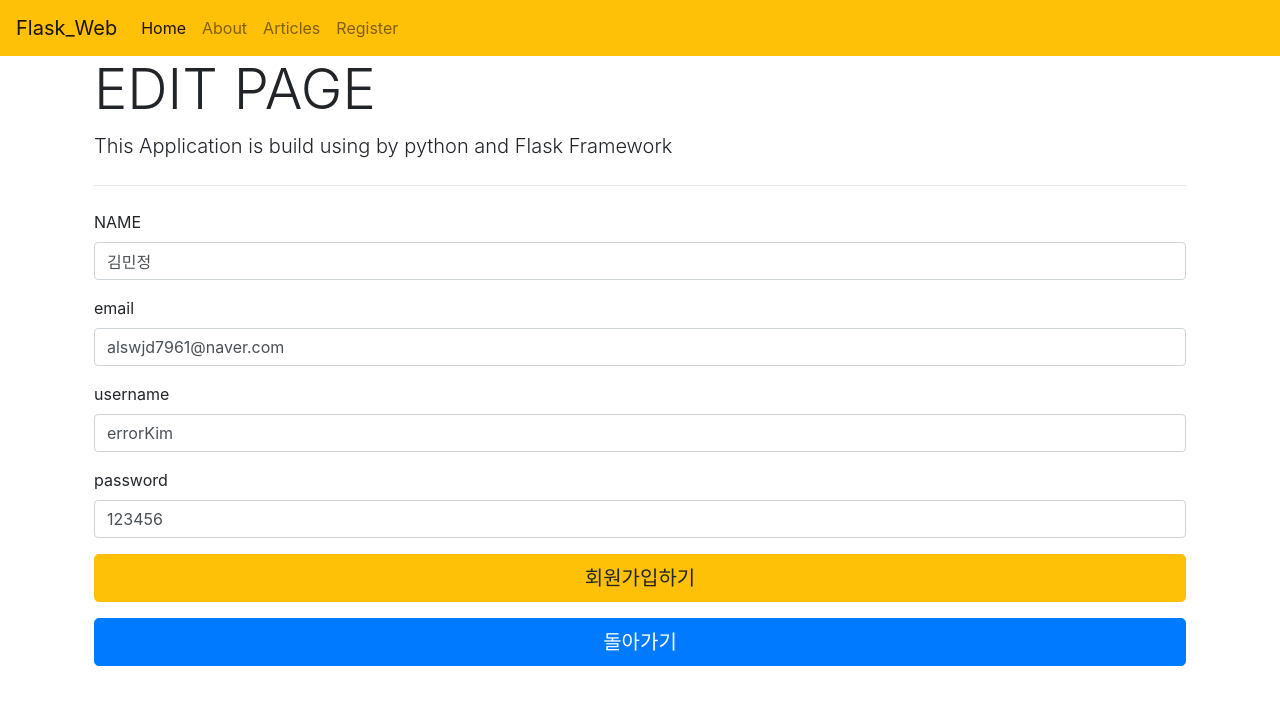
After one commit to minjung7961/flask_web, a Flask app: page /register in a window 1280 px wide. The commit adds this page. Shown: the top 705 px of the page. Run offline with Flask 2, Linux system fonts and the light colour scheme; some libraries are stand-ins or nearby versions.

Commit message:
과제 회원가입 페이지만들기

```diff
--- a/app.py
+++ b/app.py
@@ -89,11 +89,7 @@ def edit(id):
     if request.method == "POST":
         title = request.form['title']
         desc = request.form['desc']
-        print(request.form["title"])
-        print(request.form["desc"])
-        print(request.form["author"])
         sql = f"UPDATE topic SET title = '{title}', body = '{desc}' WHERE (id = {id});"
-        print(sql)
         cursor.execute(sql)
         db.commit()
         return redirect("/articles")
@@ -105,6 +101,23 @@ def edit(id):
         # print(topic)
         # db.commit()
         return render_template("article_edit.html",article = topic)
+
+@app.route('/register', methods=['POST','GET'])
+def register():
+    cursor = db.cursor()
+    if request.method == "GET":
+        return render_template("register.html")
+    else:
+        name = request.form['name']
+        email = request.form['email']
+        username = request.form['username']
+        password = request.form['password']
+        value_lsit = [name, email, username, password]
+        sql =f"INSERT INTO users (`name`, `email`, `username`, `password`) VALUES ('{name}', '{email}', '{username}', '{password}');"
+        print(sql)
+        cursor.execute(sql)
+        db.commit()
+        return render_template("register.html")
 # app.py 파일을 가장 먼저 실행하겠다라는 내용 (그중 이줄부터 실행할것이란 소리)
 if __name__ == '__main__':
     app.run() # 애가 서버 실행시켜줌
--- a/templates/article_edit.html
+++ b/templates/article_edit.html
@@ -5,6 +5,7 @@
 <hr class="my-4">
 
 <form action="/{{article[0]}}/edit" method="POST" onsubmit="return confirm('정말 수정 하시겠습니까?')">
+
     <div class="form-group">
         <label>TITLE</label>
         <input class="form-control" type="text" name='title' value="{{article[1]}}" placeholder="input your title" required>
@@ -13,7 +14,7 @@
 
     <div class="form-group">
         <label>DESCRIPTON</label>
-        <input class="form-control" type="text" name="desc" value="{{article[2]}}" placeholder="input your description" required>
+            <textarea class="form-control" name="desc"  required>{{article[2]}}</textarea>
     </div>
 
 
--- a/templates/includes/_navbar.html
+++ b/templates/includes/_navbar.html
@@ -16,6 +16,9 @@
             <li class="nav-item">
                 <a class="nav-link" href="/articles">Articles</a>
             </li>
+            <li class="nav-item">
+                <a class="nav-link" href="/Register">Register</a>
+            </li>
         </ul>
     </div>
 </nav>
--- /dev/null
+++ b/templates/register.html
@@ -0,0 +1,45 @@
+{% extends 'layouts.html' %}
+{% block body %}
+<h1 class="display-4">EDIT PAGE</h1>
+<p class="lead">This Application is build using by python and Flask Framework</p>
+<hr class="my-4">
+
+<form action="/register" method="POST" onsubmit="return confirm('위와 같은 내용으로 회원가입 하시겠습니까?')">
+
+    <div class="form-group">
+        <label>NAME</label>
+        <input class="form-control" type="text" name='name' value="김민정" placeholder="input your name" required>
+    </div>
+
+
+    <div class="form-group">
+        <label>email</label>
+        <input class="form-control" type="text" name='email' value="alswjd7961@naver.com" placeholder="input your email" required>
+    </div>
+
+
+    <div class="form-group">
+        <label>username</label>
+        <input class="form-control" type="username" name="username" value="errorKim" placeholder="input your username" >
+    </div>
+
+
+    <div class="form-group">
+        <label>password</label>
+        <input class="form-control" type="text" name="password" value="123456" placeholder="input your password" >
+    </div>
+
+
+    <div class="form-group">
+        <input class="btn btn-warning btn-lg btn-block" type="submit" value="회원가입하기" >
+    </div>
+
+
+</form>
+
+<div class="form-group">
+    <a class="btn btn-primary btn-lg btn-block" href="/articles"> 돌아가기</a>
+</div>
+
+
+{% endblock %}
```
